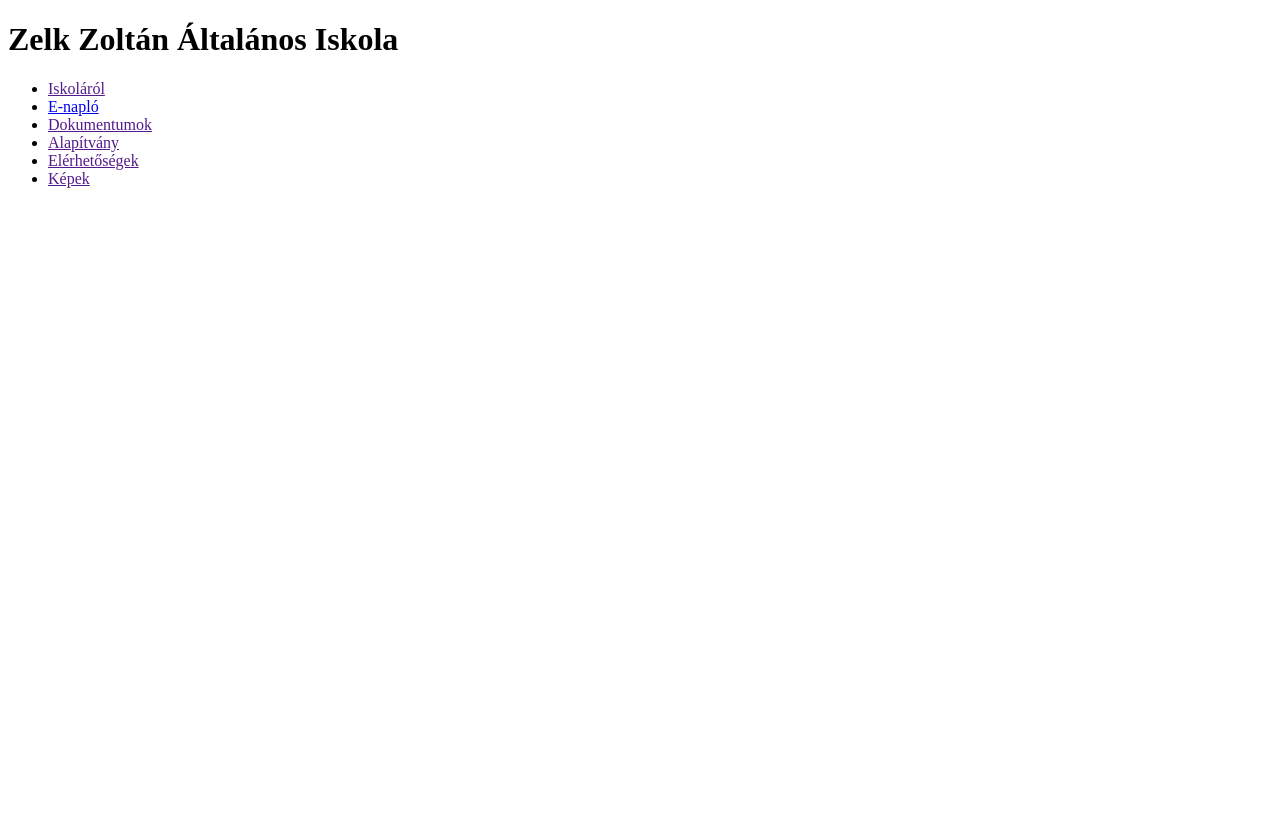
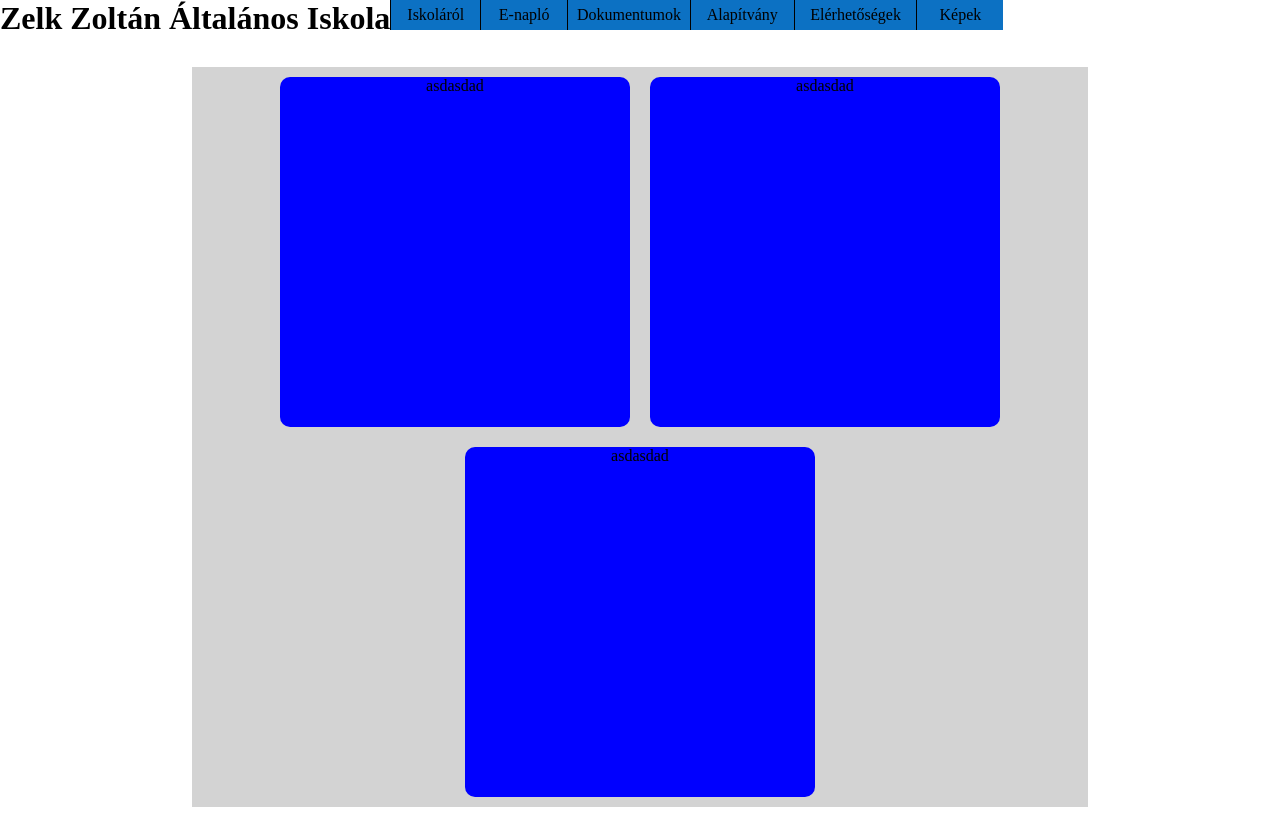
Before and after one commit to remus1998/zelk, a plain HTML site: page index.html in a window 1280 px wide. Before the commit the page ends 800 px from the top, so only its background shows below. Drawn offline with nearby package versions, Linux system fonts and the light colour scheme; files that its build step writes are made by us from their sources.

Commit message:
project starting phase

```diff
--- /dev/null
+++ b/css/_content.scss
@@ -0,0 +1,18 @@
+#mainContainer {
+  display: flex;
+  width: 70%;
+  height: 100%;
+  background-color: lightgray;
+  justify-content: center;
+  margin: 30px auto;
+  flex-wrap: wrap;
+}
+.content {
+  display: flex;
+  width: 350px;
+  height: 350px;
+  background-color: blue;
+  margin: 10px;
+  border-radius: 10px;
+  justify-content: center;
+}
--- /dev/null
+++ b/css/_heading.scss
@@ -0,0 +1,33 @@
+header {
+  display: flex;
+
+  ul {
+    display: flex;
+    justify-content: center;
+    text-align: center;
+    list-style-type: none;
+    margin: 0;
+    padding: 0;
+    overflow: hidden;
+
+    li {
+      display: flex;
+      float: left;
+      background-color: #0c71c3;
+      height: 30px;
+      width: 20%;
+      border-left: 1px solid black;
+      align-items: center;
+      justify-content: center;
+
+      &:hover {
+        background-color: lightblue;
+      }
+      a {
+        padding: 14px 16px;
+        text-decoration: none;
+        color: black;
+      }
+    }
+  }
+}
--- a/css/style.scss
+++ b/css/style.scss
@@ -0,0 +1,8 @@
+* {
+  box-sizing: border-box;
+  padding: 0;
+  margin: 0;
+}
+
+@import "heading";
+@import "content";
--- a/index.html
+++ b/index.html
@@ -4,10 +4,11 @@
     <meta charset="UTF-8" />
     <meta http-equiv="X-UA-Compatible" content="IE=edge" />
     <meta name="viewport" content="width=device-width, initial-scale=1.0" />
-    <link rel="stylesheet" href="style.css" />
+    <link rel="stylesheet" href="./css/style.css" />
     <title>Zelk Zoltán Általános Iskola</title>
   </head>
   <body>
+    <header>
       <h1>Zelk Zoltán Általános Iskola</h1>
       <nav>
         <ul>
@@ -25,5 +26,11 @@
           <li><a href="">Képek</a></li>
         </ul>
       </nav>
+    </header>
+    <div id="mainContainer">
+      <div class="content">asdasdad</div>
+      <div class="content">asdasdad</div>
+      <div class="content">asdasdad</div>
+    </div>
   </body>
 </html>
```
Also changed, not shown: css/style.css (added), 1 other file. Lines whose indentation alone changed are shown as unchanged.
